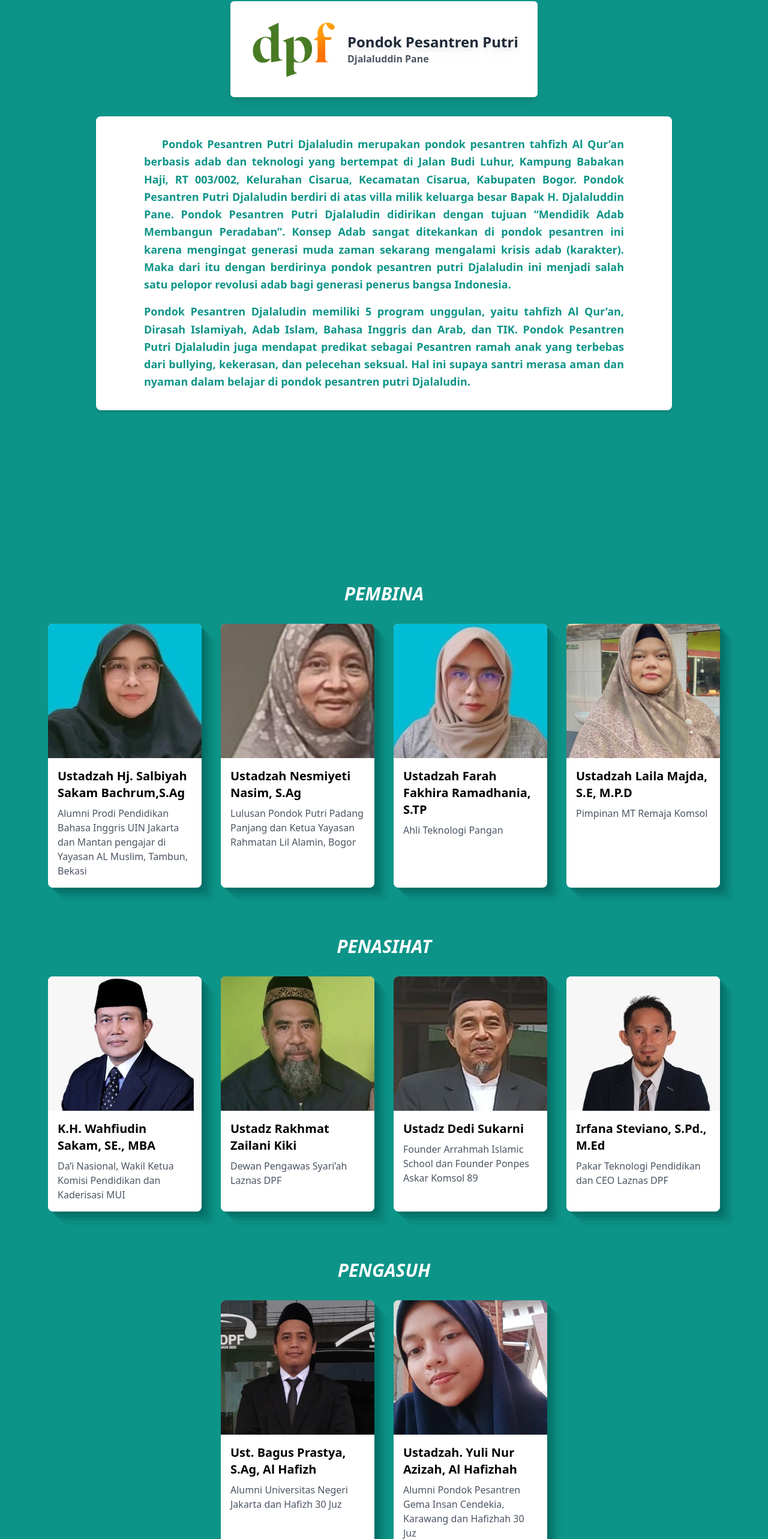
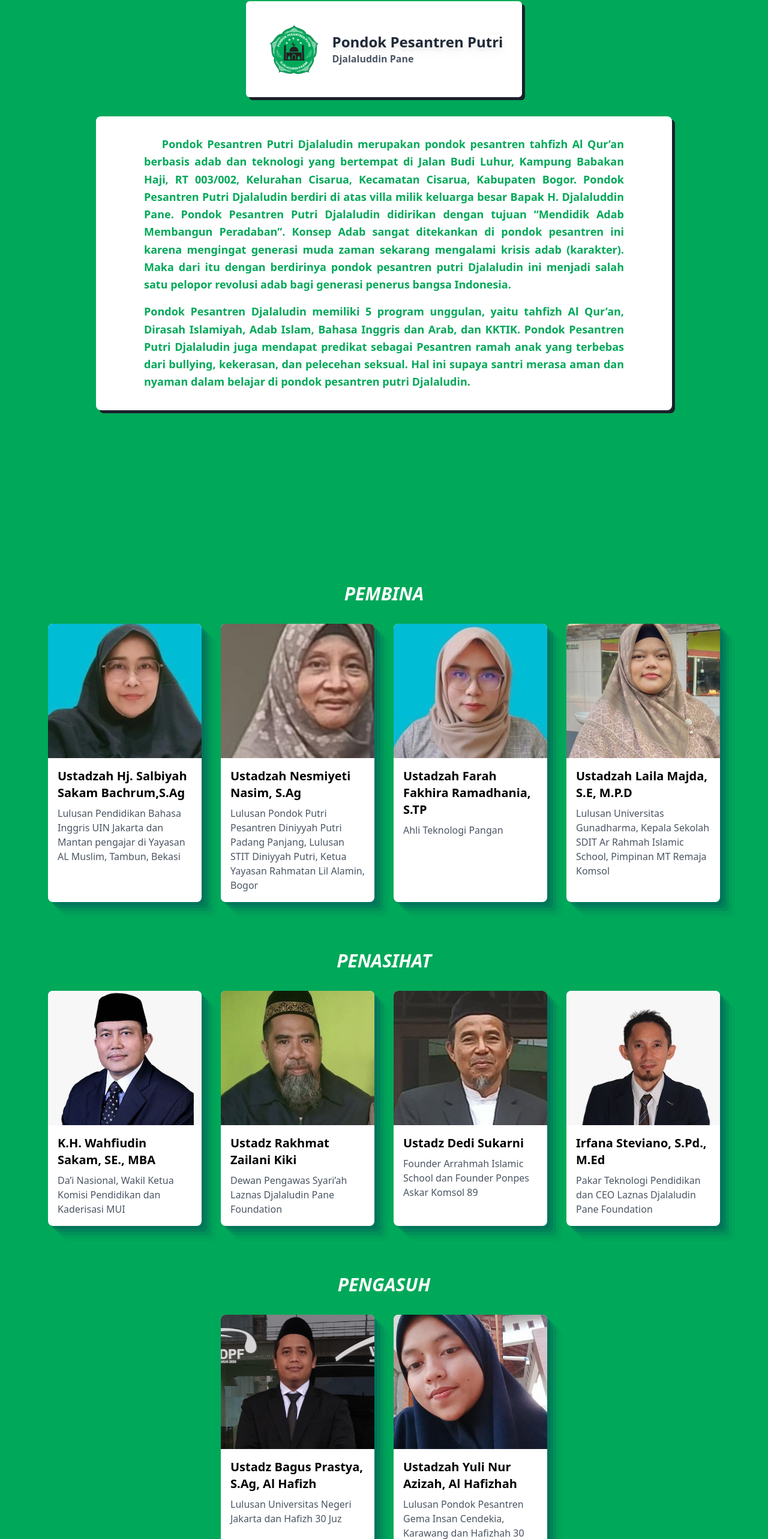
Before and after one commit to RafliEri/Ponpes-DPF, a React (Create React App) app: page /tentang in a window 1280 px wide. Shown: the part 234-2800 px from the top of the page at 60% size. Built offline with nearby package versions, Linux system fonts and the light colour scheme.

Commit message:
change bg

```diff
--- a/public/index.html
+++ b/public/index.html
@@ -19,14 +19,15 @@
       work correctly both with client-side routing and a non-root public URL.
       Learn how to configure a non-root public URL by running `npm run build`.
     -->
+    <link href="https://fonts.googleapis.com/css2?family=Poppins&display=swap" rel="stylesheet">
     <link href="https://fonts.googleapis.com/css2?family=Fjalla+One&display=swap" rel="stylesheet">
   <link href="https://fonts.googleapis.com/css2?family=Montserrat:wght@100;400;700&display=swap" rel="stylesheet">
   <link href="https://cdn.jsdelivr.net/npm/tailwindcss@2.2.19/dist/tailwind.min.css" rel="stylesheet">
 
     <title>Pondok Pesantren Putri Djalaludin</title>
   </head>
-  <body class="bg-orange-400">
-    <noscript>You need to enable JavaScript to run this app.</noscript>
+  <body class="bg-gray-100" >
+    <!-- <noscript>You need to enable JavaScript to run this app.</noscript> -->
     <div id="root"></div>
     <!--
       This HTML file is a template.
--- a/src/components/Footer.jsx
+++ b/src/components/Footer.jsx
@@ -2,7 +2,7 @@ import React from "react";
 import instagram from "../images/Icon/instagram.png";
 import whatsapp from "../images/Icon/whatsapp.png";
 import youtube from '../images/Icon/youtube.png';
-import logo from "../images/Icon/Logo DPF.png"
+import logo from "../images/Icon/Logo Ponpes.png"
 
 function Footer() {
   return (
--- a/src/components/Program.jsx
+++ b/src/components/Program.jsx
@@ -60,13 +60,13 @@ const Program = () => {
     };
 
     return (
-      <div className="program text-center bg-gradient-to-t from-orange-400 to-red-400 p-10">
-        <h2 className="text-3xl mb-8 text-white font-extrabold">Program Unggulan</h2>
+      <div className="program text-center p-10">
+        <h2 className="text-3xl mb-8 font-extrabold">Program Unggulan</h2>
         <section className="flex flex-col md:flex-row justify-center items-center gap-6">
                 {programs.map((program, index) => (
                     <div
                         key={index}
-                        className="fotoProgram bg-orange-200 card p-6 shadow-lg rounded-md cursor-pointer hover:bg-orange-300 transition transform hover:scale-105 duration-300"
+                        className="fotoProgram bg-gray-300 card p-6 shadow-lg rounded-md cursor-pointer hover:bg-gray-400 transition transform hover:scale-105 duration-300"
                         style={{ width: '250px', height: '300px' }}
                         onClick={() => openModal(program)}
                     >
@@ -75,7 +75,7 @@ const Program = () => {
                             alt={program.alt}
                             className="featured-image rounded-lg mb-4 w-full h-40 object-cover"
                         />
-                        <h2 className="text-xl text-green-700 font-semibold">{program.title}</h2>
+                        <h2 className="text-xl font-semibold">{program.title}</h2>
                     </div>
                 ))}
             </section>
--- a/src/components/TeamList.jsx
+++ b/src/components/TeamList.jsx
@@ -16,12 +16,12 @@ import image10 from "../images/team/usth. yuli.jpeg";
 const teamPembina = [
   {
     name: "Ustadzah Hj. Salbiyah Sakam Bachrum,S.Ag",
-    position: "Alumni Prodi  Pendidikan Bahasa Inggris UIN Jakarta dan Mantan pengajar di Yayasan AL Muslim, Tambun, Bekasi",
+    position: "Lulusan Pendidikan Bahasa Inggris UIN Jakarta dan Mantan pengajar di Yayasan AL Muslim, Tambun, Bekasi",
     imgSrc: image1,
   },
   {
     name: "Ustadzah Nesmiyeti Nasim, S.Ag",
-    position: "Lulusan Pondok Putri Padang Panjang dan Ketua Yayasan Rahmatan Lil Alamin, Bogor ",
+    position: "Lulusan Pondok Putri Pesantren Diniyyah Putri Padang Panjang, Lulusan STIT Diniyyah Putri, Ketua Yayasan Rahmatan Lil Alamin, Bogor ",
     imgSrc: image2,
   },
   {
@@ -31,7 +31,7 @@ const teamPembina = [
   },
   {
     name: "Ustadzah Laila Majda, S.E, M.P.D",
-    position: "Pimpinan MT Remaja Komsol",
+    position: "Lulusan Universitas Gunadharma, Kepala Sekolah SDIT Ar Rahmah Islamic School, Pimpinan MT Remaja Komsol",
     imgSrc: image4,
   },
 ];
@@ -44,7 +44,7 @@ const teamPenasihat = [
   },
   {
     name: "Ustadz Rakhmat Zailani Kiki",
-    position: "Dewan Pengawas Syari’ah Laznas DPF",
+    position: "Dewan Pengawas Syari’ah Laznas Djalaludin Pane Foundation",
     imgSrc: image6,
   },
   {
@@ -54,20 +54,20 @@ const teamPenasihat = [
   },
   {
     name: "Irfana Steviano, S.Pd., M.Ed",
-    position: "Pakar Teknologi Pendidikan dan CEO Laznas DPF ",
+    position: "Pakar Teknologi Pendidikan dan CEO Laznas Djalaludin Pane Foundation ",
     imgSrc: image8,
   },
 ];
 
 const teamPengasuh = [
   {
-    name: "Ust. Bagus Prastya, S.Ag, Al Hafizh",
-    position: "Alumni Universitas Negeri Jakarta dan Hafizh 30 Juz",
+    name: "Ustadz Bagus Prastya, S.Ag, Al Hafizh",
+    position: "Lulusan Universitas Negeri Jakarta dan Hafizh 30 Juz",
     imgSrc: image9,
   },
   {
-    name: "Ustadzah. Yuli Nur Azizah, Al Hafizhah",
-    position: "Alumni Pondok Pesantren Gema Insan Cendekia, Karawang dan Hafizhah 30 Juz",
+    name: "Ustadzah Yuli Nur Azizah, Al Hafizhah",
+    position: "Lulusan Pondok Pesantren Gema Insan Cendekia, Karawang dan Hafizhah 30 Juz",
     imgSrc: image10,
   },
 ];
@@ -79,7 +79,7 @@ const sectionVariants = {
 
 const TeamList = () => {
   return (
-    <div className="min-h-screen bg-teal-600 py-12 flex flex-col items-center ">
+    <div className="min-h-screen py-12 flex flex-col items-center ">
       <motion.h1
         initial="hidden"
         animate="visible"
--- /dev/null
+++ b/src/components/flwrbox.jsx
@@ -0,0 +1,14 @@
+import React from 'react';
+import flwr from '../images/Icon/flower.png'
+
+const FlowerDiv = () => {
+  return (
+    <div className="relative bg-pink-500 w-full h-48 rounded-lg shadow-lg mt-4">
+      <div className="absolute bottom-0 left-0 m-2 p-4">
+        <img src={flwr} alt="Floral motif" className="h-16 w-16"/>
+      </div>
+    </div>
+  );
+};
+
+export default FlowerDiv;
--- a/src/pages/Fasilitas.jsx
+++ b/src/pages/Fasilitas.jsx
@@ -16,7 +16,7 @@ const images = [
 
 const Fasilitas = () => {
   return (
-    <div className='bg-teal-600 pt-10 pb-10'>
+    <div className='bg-logo pt-10 pb-10'>
     <div className="container mx-auto p-4">
       <div className="grid grid-cols-1 sm:grid-cols-2 lg:grid-cols-3 gap-4">
         {images.map((image, index) => (
@@ -29,7 +29,7 @@ const Fasilitas = () => {
             transition={{ duration: 0.5, delay: index * 0 }}
             >
             <img src={image.src} alt={image.alt} className="w-full h-full object-cover" />
-            <div className="absolute bottom-0 left-0 bg-black bg-opacity-50 text-white p-4 w-auto rounded-r-lg">
+            <div className="absolute bottom-0 left-0 bg-black bg-opacity-50 text-white p-4 w-auto rounded-tr-3xl">
               <h2 className="text-xl font-bold">{image.label}</h2>
             </div>
           </motion.div>
--- a/src/pages/Main.jsx
+++ b/src/pages/Main.jsx
@@ -6,6 +6,7 @@ import ponpes from "../images/Image/WhatsApp Image 2023-06-08 at 09.20.43(1).jpe
 import Card from "../components/card";
 import Program from "../components/Program";
 import Typing from 'react-typing-effect';
+import flower from '../images/Icon/flower.png'
 
 const fadeInUp = {
   hidden: { opacity: 0, y: 20 },
@@ -22,7 +23,7 @@ function Main() {
 
   return (
     <>
-      <div className="tagLine text-center mt-0.5 bg-orange-500 drop-shadow-xl">
+      <div className="tagLine text-center bg-gradient-to-t from-pink-500 to-gray-100">
         <motion.article
           initial="hidden"
           animate="visible"
@@ -36,7 +37,7 @@ function Main() {
               animate="visible"
               variants={fadeInUp}
               transition={{ duration: 0.6, delay: 0.3 }}
-              className="font-semibold font-fjalla text-3xl mt-10 drop-shadow-xl md:mt-20 md:ml-2 text-white"
+              className="font-semibold font-fjalla text-3xl mt-10 drop-shadow-xl md:mt-20 md:ml-2 "
             >
               Selamat Datang di Official Website
               <br />
@@ -45,7 +46,7 @@ function Main() {
             <div className="flex justify-center mt-10">
               <a
                 href="https://api.whatsapp.com/send?phone=6285234567951&text=Assalamualaikum%2C%20saya%20ingin%20bertanya%20seputar%20pondok%20bisakah%20dibantu%3F"
-                className="default text-white font-semibold bg-green-600 rounded-full p-4 hover:bg-green-700"
+                className="default text-white font-semibold bg-gray-900 rounded-full p-4 hover:bg-black"
               >
                 Hubungi Kami
               </a>
@@ -69,15 +70,15 @@ function Main() {
         </motion.article>
       </div>
 
-      <div className="p-4 mt-7 bg-green-500">
+      <div className="bg-pink-500 p-4 ">
       <motion.h1
         initial="hidden"
         animate="visible"
         variants={fadeInUp}
         transition={{ duration: 0.6, delay: 0.9 }}
-          className="text-2xl font-bold mb-4 text-center mt-10 text-white"
+        className="text-white text-2xl font-bold mb-4 text-center mt-10 font-extrabold"
       >
-          Tentang Pondok Pesantren Putri Djalaluddin Pane
+        TENTANG PONDOK PESANTREN PUTRI DJALALUDDIN PANE
       </motion.h1>
       <div className="grid grid-cols-1 md:grid-cols-2 gap-4">
         <motion.div
@@ -85,32 +86,35 @@ function Main() {
           animate="visible"
           variants={fadeInUp}
           transition={{ duration: 0.6, delay: 1.2 }}
-            className="bg-white shadow-md rounded-lg p-4 mt-6 shadow-lg max-w-xl mx-auto"
+          className="relative bg-white rounded-lg p-4 mt-6 max-w-xl mx-auto shadow-[4.0px_8.0px_8.0px_rgba(0,0,0,0.38)]"
         >
           <h2 className="text-xl font-bold mb-2">
-              Apa Itu Pondok Pesantren Djalaluddin Pane ?
+            Apa Itu Pondok Pesantren Djalaluddin Pane?
           </h2>
           <p className="text-justify font-semibold">
-              Pondok Pesantren Djalaluddin Pane Adalah Pondok Pesantren Tahfizh Dan
-              Adab Yang Berbasis Sains Dan Teknologi. Pondok Pesantren
-              Djalaluddin Pane Juga Mendapatkan Predikat Sebagai Pesantren Ramah Anak
-              Yang Terbebas Dari Bullying, Kekerasan, Dan Pelecehan Seksual.
+            Pondok Pesantren Djalaluddin Pane adalah pondok pesantren tahfizh dan adab yang berbasis sains dan teknologi. Pondok Pesantren Djalaluddin Pane juga mendapatkan predikat sebagai pesantren ramah anak yang terbebas dari bullying, kekerasan, dan pelecehan seksual.
           </p>
+          <div className="absolute bottom-0 left-0">
+            <img src={flower} alt="Flower" className=" rounded-bl-lg w-16 h-16" />
+          </div>
         </motion.div>
         <motion.div
           initial="hidden"
           animate="visible"
           variants={fadeInUp}
           transition={{ duration: 0.6, delay: 1.5 }}
-            className="bg-white shadow-md rounded-lg p-4 mt-6 shadow-lg max-w-xl mx-auto"
+          className="relative bg-white rounded-lg p-4 mt-6 max-w-xl mx-auto shadow-[4.0px_8.0px_8.0px_rgba(0,0,0,0.38)]"
         >
-            <h2 className="text-xl font-bold mb-2 ml-6">Keunggulan</h2>
+          <div className="absolute top-0 right-0">
+            <img src={flower} alt="Flower" className=" rounded-bl-lg rotate-180 w-16 h-16" />
+          </div>
+          <h2 className="font- fjalla text-xl font-bold mb-2 ml-6">Keunggulan</h2>
           <ul className="text-lg text-left list-disc list-inside font-semibold">
-              <li>Pembelajaran Berbasis Sains Dan Teknologi</li>
-              <li>Pesantren Ramah Anak</li>
-              <li>Tenaga Pendidik Yang Berkualitas Dan Tersertifikasi</li>
-              <li>Lingkungan Pesantren Yang Mendukung (Asri Dan Terlindungi)</li>
-              <li>Biaya Yang Terjangkau</li>
+            <li>Pembelajaran berbasis sains dan teknologi</li>
+            <li>Pesantren ramah anak</li>
+            <li>Tenaga pendidik yang berkualitas dan tersertifikasi</li>
+            <li>Lingkungan pesantren yang mendukung (asri dan terlindungi)</li>
+            <li>Biaya yang terjangkau</li>
           </ul>
         </motion.div>
       </div>
@@ -119,10 +123,13 @@ function Main() {
         animate="visible"
         variants={fadeInUp}
         transition={{ duration: 0.6, delay: 1.8 }}
-          className="bg-white shadow-md rounded-lg p-4 mt-6 shadow-lg mx-auto max-w-xl mb-8"
+        className="relative bg-white rounded-lg p-4 mt-6 mx-auto max-w-xl mb-8 shadow-[4.0px_8.0px_8.0px_rgba(0,0,0,0.38)]"
       >
+        <div className="absolute bottom-0 right-0">
+          <img src={flower} alt="Flower" className=" rounded-bl-lg transform -scale-x-100 w-16 h-16" />
+        </div>
         <h2 className="text-xl font-bold mb-2 text-center">VISI</h2>
-          <p className="text-lg text-center font-semibold mb-6">Mendidik Adab Membangun Peradaban</p>
+        <p className="text-lg text-center font-semibold mb-6">Mendidik adab membangun peradaban</p>
         <h2 className="text-xl font-bold mb-2 text-center">MISI</h2>
         <ul className="text-lg text-left list-disc list-inside font-semibold">
           <li>Melaksanakan pendidikan berbasis Al Qur’an, Hadits, dan adab</li>
@@ -131,18 +138,20 @@ function Main() {
         </ul>
       </motion.div>
     </div>
-      <motion.div
+
+      {/* <motion.div
         initial="hidden"
         animate="visible"
         variants={fadeInUp}
-        transition={{ duration: 0.6, delay: 2.1 }}
+        className="bg-pink-500"
       >
+
+      </motion.div> */}
+
+      <div className="Pendaftaran text-center p-10 relative bg-gradient-to-b from-pink-500 to-gray-100">
+        <article>
+          <div className="selengkapnya text-center md:text-center text-lg font-semibold">
       <Program />
-      </motion.div>
-
-      <div className="Pendaftaran text-center p-10 relative">
-        <article>
-          <div className="selengkapnya text-center md:text-center text-lg font-semibold text-white">
             <motion.p
               initial="hidden"
               animate="visible"
@@ -166,7 +175,7 @@ function Main() {
               animate="visible"
               variants={fadeInUp}
               transition={{ duration: 0.6, delay: 3.0 }}
-              className="text-xl text-teal-600 font-bold mb-12 mt-12 bg-yellow-300 mx-auto max-w-fit"
+              className="text-xl text-logo font-bold mb-12 mt-12 bg-yellow-300 mx-auto max-w-fit"
             >
               Alur Pendaftaran
             </motion.p>
@@ -176,7 +185,7 @@ function Main() {
             <div className="button button-black">
               <a
                 href="https://docs.google.com/forms/d/1_Mg4PahclKNH4CGPjrlEYS4P2sa7_idS-BG-eavd9XM/prefill"
-                className="default text-white bg-green-600 rounded-full p-4 hover:bg-green-700"
+                className="default text-white font-semibold bg-gray-900 rounded-full p-4 hover:bg-black"
               >
                 Daftar Disini!
               </a>
--- a/src/pages/Tentang.jsx
+++ b/src/pages/Tentang.jsx
@@ -1,6 +1,6 @@
 import React from "react";
 import { motion } from "framer-motion";
-import logo from "../images/Icon/Logo DPF.png";
+import logo from "../images/Icon/Logo Ponpes.png";
 import TeamList from '../components/TeamList';
 
 
@@ -17,13 +17,13 @@ const fadeInLeft = {
 function Tentang() {
   return (
     <>
-      <div className="bg-teal-600 p-8 md:p-40 mx-auto flex flex-col items-center">
+      <div className="bg-logo p-8 md:p-40 mx-auto flex flex-col items-center">
         <motion.div
           initial="hidden"
           animate="visible"
           variants={fadeInLeft}
           transition={{ duration: 0.6 }}
-          className="logo flex flex-col md:flex-row items-center bg-white p-4 md:p-8 rounded-md shadow-lg mb-8"
+          className="logo flex flex-col md:flex-row items-center bg-white p-4 md:p-8 rounded-md shadow-[5px_5px_0px_0px_#1a202c] mb-8"
         >
           <img src={logo} alt="Logo" className="h-12 md:h-24" />
           <div className="ml-0 md:ml-4 mt-4 md:mt-0 text-center md:text-left">
@@ -38,13 +38,13 @@ function Tentang() {
           animate="visible"
           variants={fadeInUp}
           transition={{ duration: 0.6, delay: 0.3 }}
-          className="container text-lg text-justify bg-white pt-6 pb-6 px-8 shadow-md md:pt-8 md:pb-8 md:px-20 rounded-lg"
+          className="container text-lg text-justify bg-white pt-6 pb-6 px-8 shadow-[5px_5px_0px_0px_#1a202c] md:pt-8 md:pb-8 md:px-20 rounded-lg"
         >
-          <p className="text-teal-600 font-semibold leading-relaxed">
+          <p className="text-logo font-semibold leading-relaxed">
             &nbsp;&nbsp;&nbsp; Pondok Pesantren Putri Djalaludin merupakan pondok pesantren tahfizh Al Qur’an berbasis adab dan teknologi yang bertempat di Jalan Budi Luhur, Kampung Babakan Haji, RT 003/002, Kelurahan Cisarua, Kecamatan Cisarua, Kabupaten Bogor. Pondok Pesantren Putri Djalaludin berdiri di atas villa milik keluarga besar Bapak H. Djalaluddin Pane. Pondok Pesantren Putri Djalaludin didirikan dengan tujuan “Mendidik Adab Membangun Peradaban”. Konsep Adab sangat ditekankan di pondok pesantren ini karena mengingat generasi muda zaman sekarang mengalami krisis adab (karakter). Maka dari itu dengan berdirinya pondok pesantren putri Djalaludin ini menjadi salah satu pelopor revolusi adab bagi generasi penerus bangsa Indonesia.
           </p>
-          <p className="text-teal-600 font-semibold leading-relaxed mt-4">
-            Pondok Pesantren Djalaludin memiliki 5 program unggulan, yaitu tahfizh Al Qur’an, Dirasah Islamiyah, Adab Islam, Bahasa Inggris dan Arab, dan TIK. Pondok Pesantren Putri Djalaludin juga mendapat predikat sebagai Pesantren ramah anak yang terbebas dari bullying, kekerasan, dan pelecehan seksual. Hal ini supaya santri merasa aman dan nyaman dalam belajar di pondok pesantren putri Djalaludin.
+          <p className="text-logo font-semibold leading-relaxed mt-4">
+            Pondok Pesantren Djalaludin memiliki 5 program unggulan, yaitu tahfizh Al Qur’an, Dirasah Islamiyah, Adab Islam, Bahasa Inggris dan Arab, dan KKTIK. Pondok Pesantren Putri Djalaludin juga mendapat predikat sebagai Pesantren ramah anak yang terbebas dari bullying, kekerasan, dan pelecehan seksual. Hal ini supaya santri merasa aman dan nyaman dalam belajar di pondok pesantren putri Djalaludin.
           </p>
         </motion.div>
       </div>
@@ -53,7 +53,7 @@ function Tentang() {
         animate="visible"
         variants={fadeInUp}
         transition={{ duration: 0.6, delay: 0.6 }}
-        className="p-8 md:p-20 bg-teal-600"
+        className="p-8 md:p-20 bg-logo"
       >
         <TeamList />
       </motion.div>
--- a/tailwind.config.js
+++ b/tailwind.config.js
@@ -7,10 +7,15 @@ module.exports = {
   theme: {
     extend: {
       colors: {
+        logo : '#00a859',
       ...colors,
       },
+      scale: {
+        '-100': '-1',
+    },
       fontFamily: {
         fjalla: ['Fjalla One', 'sans-serif'],
+        // poppins: ["Poppins", 'serif']
       },
     },
   },
```
Also changed, not shown: src/components/Header.jsx (+9 -9 lines), src/images/Icon/flower.png (added). Lines whose indentation alone changed are shown as unchanged.
